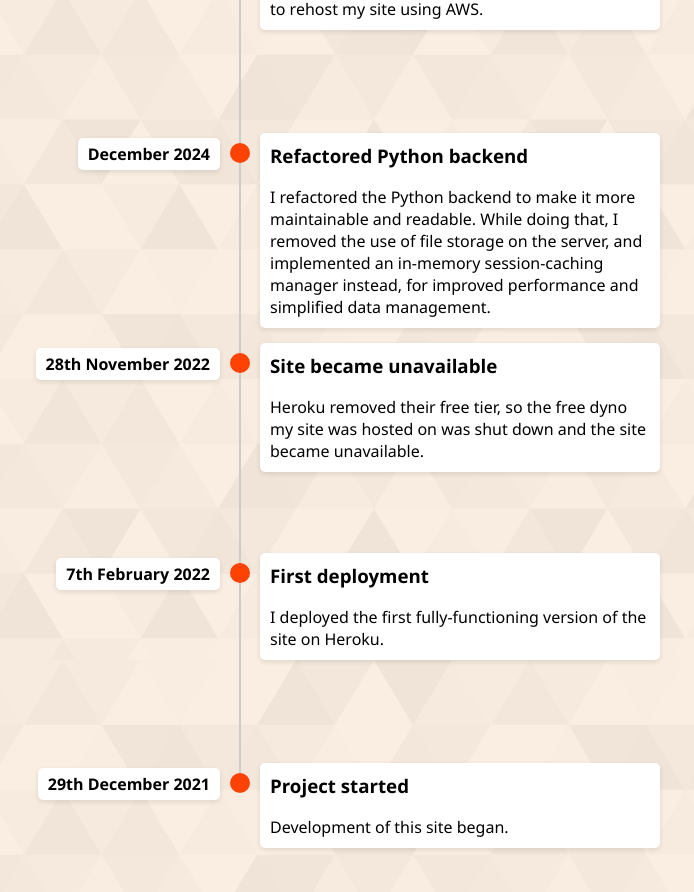
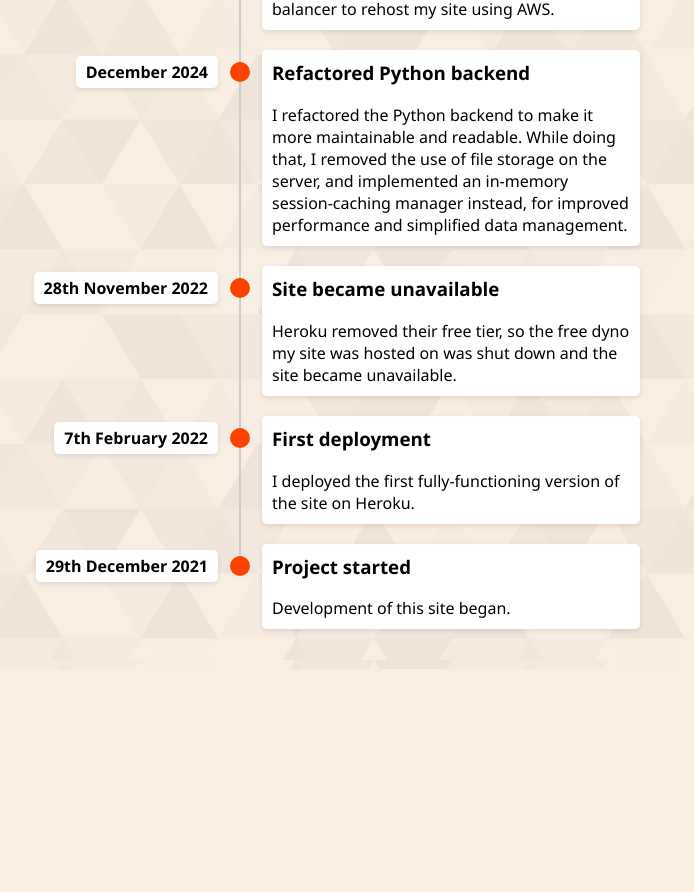
Before and after one commit to ReubenGitHub/website, a React (Create React App) app in the folder frontend/: page /home in a window 1280 px wide. Shown: the part 940-1832 px from the top of the page, without its empty margins (400-1094 px from the left). After the commit the page ends 1609 px from the top, so only its background shows below. Built offline with nearby package versions, Linux system fonts and the light colour scheme.

Commit message:
Update VerticalTimeline component with new TimelineEntry component

```diff
--- /dev/null
+++ b/frontend/src/components/VerticalTimeline/TimelineEntry.js
@@ -0,0 +1,16 @@
+import React from 'react'
+import './VerticalTimeline.css'
+
+export const TimelineEntry = ({ date, title, description, showLine = true }) => {
+    return (
+        <div className='event'>
+            <div className='event-date'>{date}</div>
+            {showLine && <div className='event-line'></div>}
+            <div className='event-circle'></div>
+            <div className='event-description'>
+                <h3>{title}</h3>
+                <p>{description}</p>
+            </div>
+        </div>
+    )
+}
--- a/frontend/src/components/VerticalTimeline/VerticalTimeline.css
+++ b/frontend/src/components/VerticalTimeline/VerticalTimeline.css
@@ -5,55 +5,62 @@
     max-width: 800px;
     margin: 0 auto;
     position: relative;
-}
-
-.timeline-line {
-    position: absolute;
-    top: 20px;
-    bottom: 190px;
-    left: 50%;
-    width: 2px;
-    transform: translateX(-50%);
-    background-color: #ccc;
+    gap: 20px;
 }
 
 .event {
+    display: grid;
+    grid-template-columns: 1fr 20px 1fr;
+    align-items: flex-start;
+    gap: 12px;
+    width: 100%;
     position: relative;
-    height: 190px;
-    margin-bottom: 20px;
 }
 
 .event-date {
-    position: absolute;
-    right: 20px;
-    top: 5px;
-    width: max-content;
+    grid-column: 1;
+    justify-self: end;
     font-weight: bold;
     background-color: #fff;
     padding: 5px 10px;
     border-radius: 5px;
     box-shadow: 0 2px 5px rgba(0, 0, 0, 0.1);
+    white-space: nowrap;
+    padding-right: 10px;
+    margin-top: 6px;
+}
+
+.event-line {
+    position: absolute;
+    left: 50%;
+    width: 2px;
+    height: calc(100% + 20px);
+    background-color: #ccc;
+    transform: translateX(-50%);
+    top: 22px;
+    z-index: 0;
 }
 
 .event-circle {
-    position: absolute;
-    top: 10px;
+    grid-column: 2;
+    justify-self: center;
     width: 20px;
     height: 20px;
-    transform: translateX(-50%);
     background-color: #fe4203;
     border-radius: 100%;
+    margin-top: 12px;
+    position: relative;
+    z-index: 1;
 }
 
 .event-description {
-    position: absolute;
-    left: 20px;
-    width: 400px;
+    grid-column: 3;
     text-align: left;
     padding: 10px;
     border-radius: 5px;
     box-shadow: 0 2px 5px rgba(0, 0, 0, 0.1);
     background-color: #fff;
+    padding-left: 10px;
 }
 
 .event-description h3 {
--- a/frontend/src/components/VerticalTimeline/VerticalTimeline.js
+++ b/frontend/src/components/VerticalTimeline/VerticalTimeline.js
@@ -1,61 +1,53 @@
 import React from 'react'
 import './VerticalTimeline.css'
+import { TimelineEntry } from './TimelineEntry'
+
+const timelineData = [
+    {
+        date: '29th January 2025',
+        title: 'Rehosted site using AWS',
+        description:
+            'I used ECR, ECS with Fargate, and a load balancer to rehost my site using AWS.',
+    },
+    {
+        date: 'December 2024',
+        title: 'Refactored Python backend',
+        description:
+            'I refactored the Python backend to make it more maintainable and readable. While doing that, I removed the use of file storage on the server, and implemented an in-memory session-caching manager instead, for improved performance and simplified data management.',
+    },
+    {
+        date: '28th November 2022',
+        title: 'Site became unavailable',
+        description:
+            'Heroku removed their free tier, so the free dyno my site was hosted on was shut down and the site became unavailable.',
+    },
+    {
+        date: '7th February 2022',
+        title: 'First deployment',
+        description: 'I deployed the first fully-functioning version of the site on Heroku.',
+    },
+    {
+        date: '29th December 2021',
+        title: 'Project started',
+        description: 'Development of this site began.',
+    },
+]
 
 export const VerticalTimeline = () => {
     return (
         <div className='vertical-timeline'>
-            <div className='timeline-line'></div>
-            <div className='event'>
-                <div className='event-date'>29th Januray 2025</div>
-                <div className='event-circle'></div>
-                <div className='event-description'>
-                    <h3>Rehosted site using AWS</h3>
-                    <p>
-                        I used ECR, ECS with Fargate, and a load balancer to rehost my
-                        site using AWS.
-                    </p>
-                </div>
-            </div>
-            <div className='event'>
-                <div className='event-date'>December 2024</div>
-                <div className='event-circle'></div>
-                <div className='event-description'>
-                    <h3>Refactored Python backend</h3>
-                    <p>
-                        I refactored the Python backend to make it more maintainable and
-                        readable. While doing that, I removed the use of file storage on
-                        the server, and implemented an in-memory session-caching manager
-                        instead, for improved performance and simplified data management.
-                    </p>
-                </div>
-            </div>
-            <div className='event'>
-                <div className='event-date'>28th November 2022</div>
-                <div className='event-circle'></div>
-                <div className='event-description'>
-                    <h3>Site became unavailable</h3>
-                    <p>
-                        Heroku removed their free tier, so the free dyno my site was
-                        hosted on was shut down and the site became unavailable.
-                    </p>
-                </div>
-            </div>
-            <div className='event'>
-                <div className='event-date'>7th February 2022</div>
-                <div className='event-circle'></div>
-                <div className='event-description'>
-                    <h3>First deployment</h3>
-                    <p>I deployed the first fully-functioning version of the site on Heroku.</p>
-                </div>
-            </div>
-            <div className='event'>
-                <div className='event-date'>29th December 2021</div>
-                <div className='event-circle'></div>
-                <div className='event-description'>
-                    <h3>Project started</h3>
-                    <p>Development of this site began.</p>
-                </div>
-            </div>
+            {timelineData.map((entry, index) => {
+                const isLast = index === timelineData.length - 1
+                return (
+                    <TimelineEntry
+                        key={index}
+                        date={entry.date}
+                        title={entry.title}
+                        description={entry.description}
+                        showLine={!isLast}
+                    />
+                )
+            })}
         </div>
     )
 }
```
